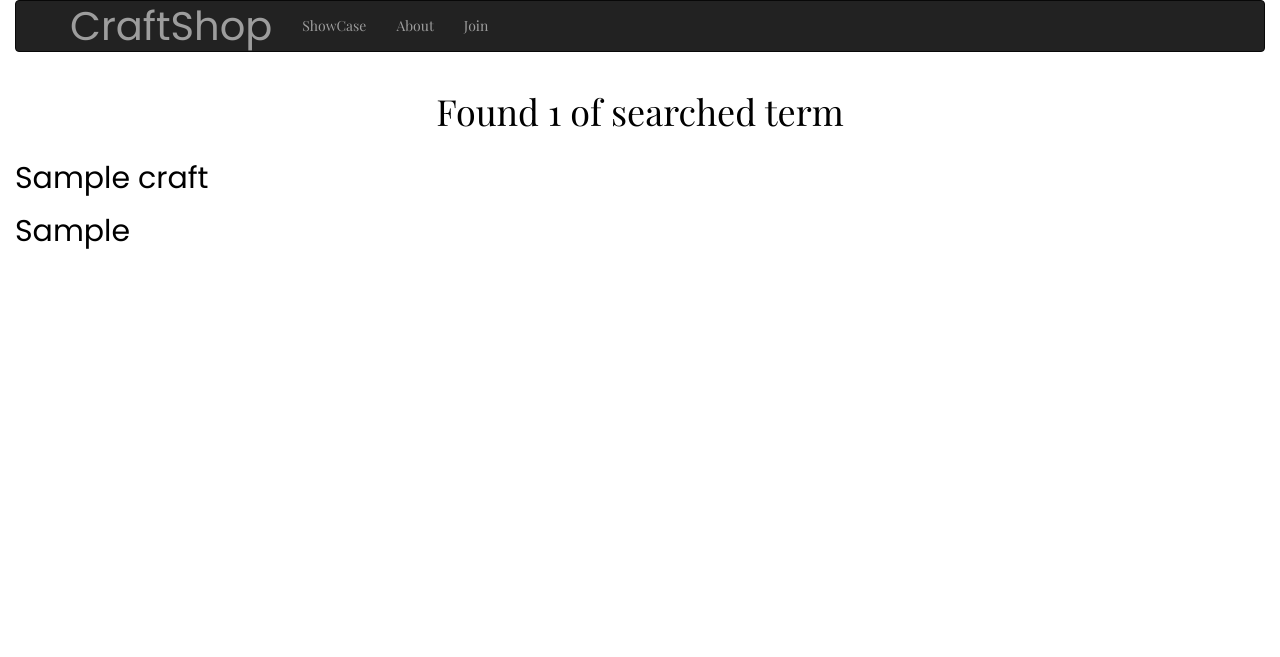
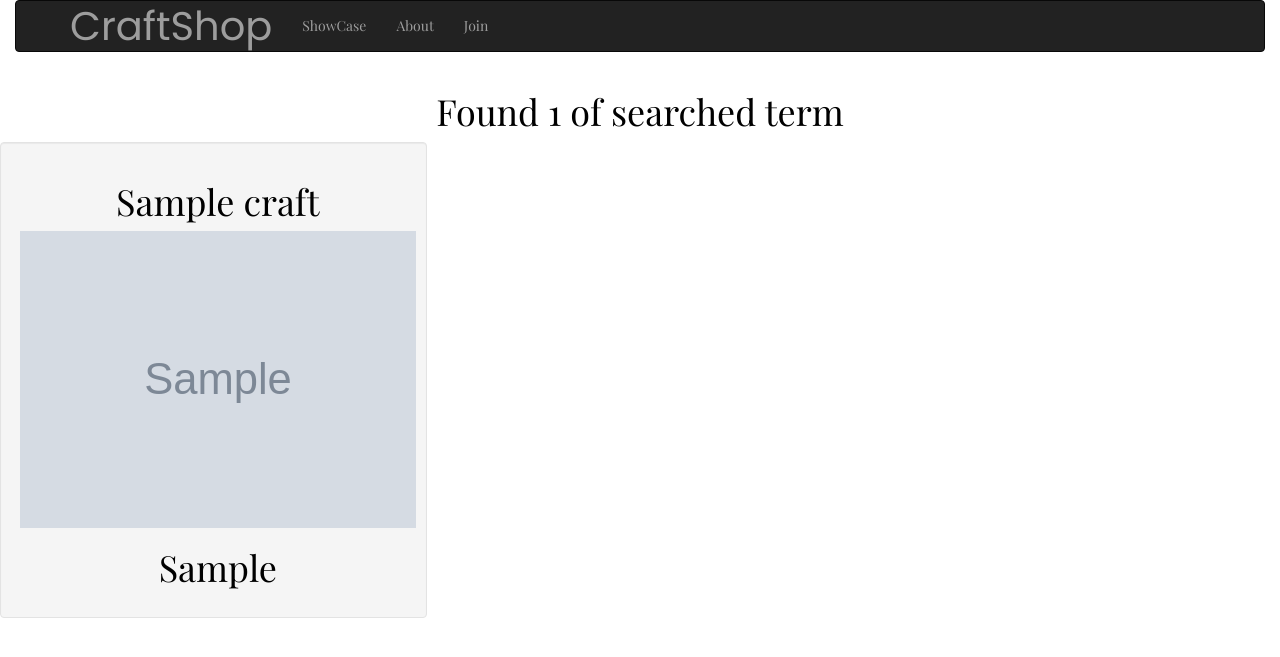
Before and after one commit to Collins33/CraftShop, a Django app: template CraftShop/craft/templates/search.html in a window 1280 px wide. Shown: the top 657 px of the page. Run offline with Django 3.2, Linux system fonts and the light colour scheme; the template is opened without the code that fills it: values that come from a table or form of the project are taken from there, others are empty; tables that the repository leaves empty hold one stand-in row (values such as "Sample post"); grey boxes marked "Sample" are stand-in pictures; some libraries are stand-ins or nearby versions.

Commit message:
I have edited the page displaying the search results

```diff
--- a/CraftShop/craft/templates/search.html
+++ b/CraftShop/craft/templates/search.html
@@ -30,10 +30,13 @@
   <div class="row">
     {%if crafts%}
    {%for craft in crafts%}
-   <div class="col-sm-6 col-md-3">
-            <h2>{{craft.craft_name}}</h2>
-            <h2>{{craft.craft_price}}</h2>
-    </div>
+   <div class="col-xs-4 col-sm-4 col-md-4 col-lg-4 well craftrow">
+
+       <h1 class="text-center"> {{ craft.craft_name}} </h1>
+       <img src="{{craft.craft_image.url}}" class="img-responsive" alt="Image">
+       <h1 class="text-center"> {{ craft.craft_price}} </h1>
+
+   </div>
    {%endfor%}
     {%endif%}
   </div>
```
